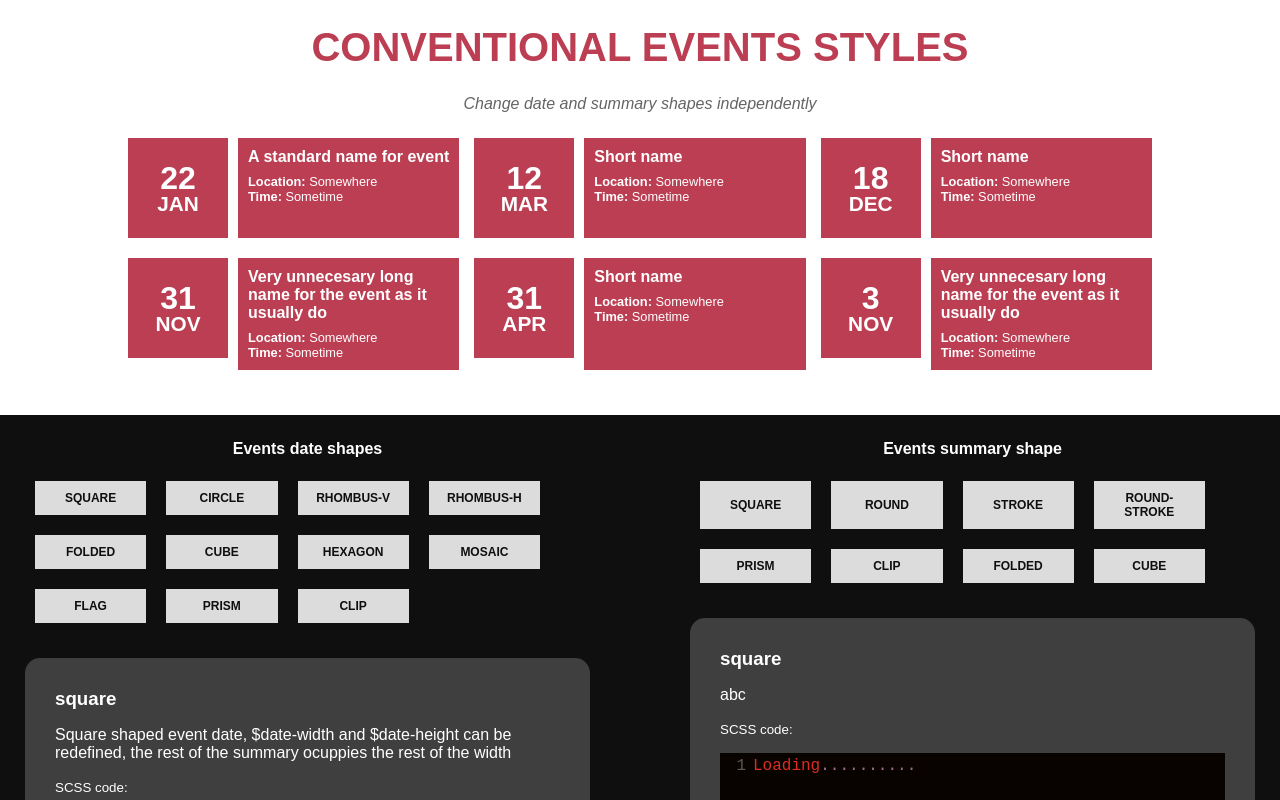
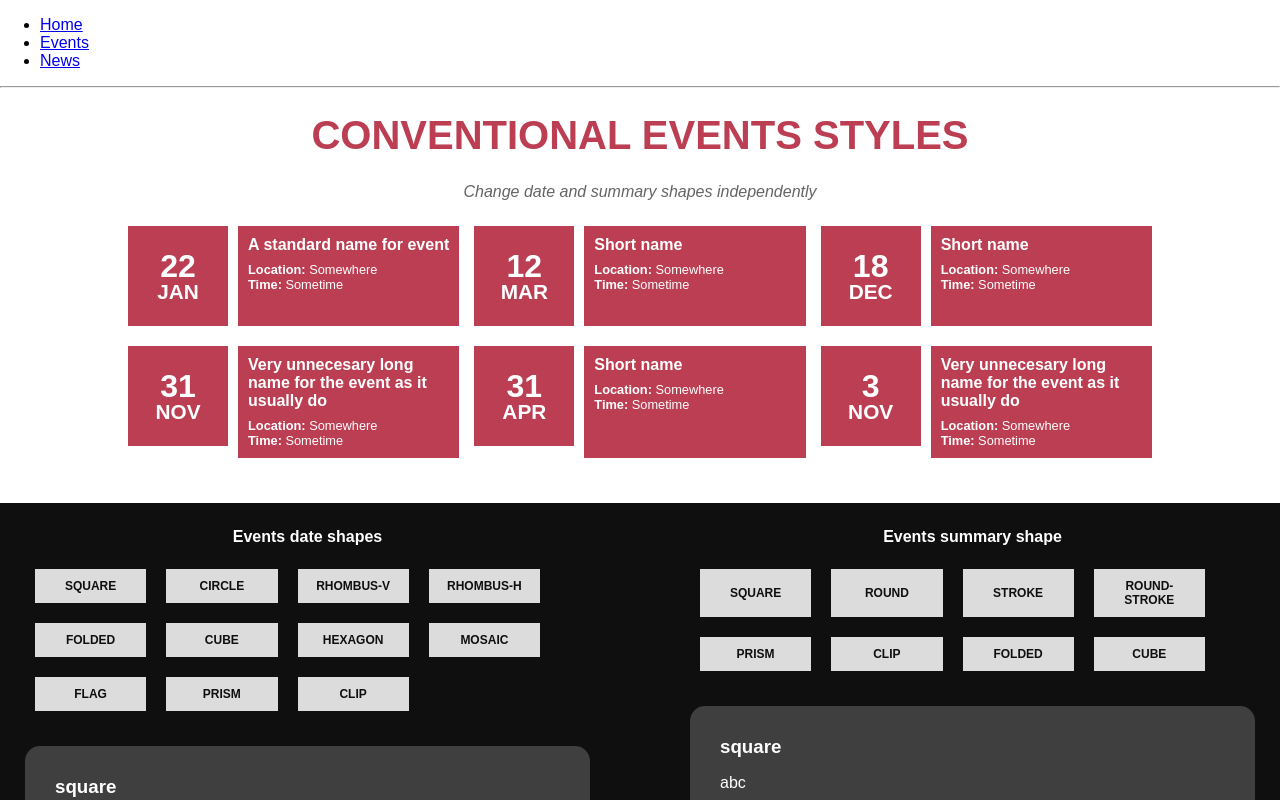
Before and after one commit to josuebaloymelendez/turbo-styles, a React (Create React App) app: page / in a window 1280 px wide. Shown: the top 800 px of the page. Built offline with nearby package versions, Linux system fonts and the light colour scheme; no server answers.

Commit message:
Routing Test
Full routing test for news and events.
missing styling for interface.

```diff
--- a/src/App.js
+++ b/src/App.js
@@ -1,5 +1,5 @@
 import React, { Component } from 'react';
-import { Route } from 'react-router-dom'
+import { Route, Link } from 'react-router-dom'
 import {events_count} from './constants';
 
 import EventsContainer from './events/events-container';
@@ -13,7 +13,11 @@ import UISlick from './slicked/ui-slick';
 
 import './styles/core.css';
 
-
+const News = () => (
+	<div>
+	    <h2>Lalalalalal test</h2>
+	  </div>
+);
 
 class Main extends Component {
 
@@ -142,11 +146,27 @@ class Main extends Component {
 }
 
 class App extends Component {
+	render() {
+		return (
+			<div>
+				<ul>
+					<li>
+						<Link to="/">Home</Link>
+					</li>
+					<li>
+						<Link to="/events">Events</Link>
+					</li>
+					<li>
+						<Link to="/news">News</Link>
+					</li>
+				</ul>
 
-	render() {
+				<hr />
 
-		return (
-			<Route exact path="/" component={Main}/>
+				<Route exact path="/" component={Main}/>
+				<Route path="/events" component={Main} />
+				<Route path="/news" component={News} />
+			</div>
 		);
 	}
 }
```
